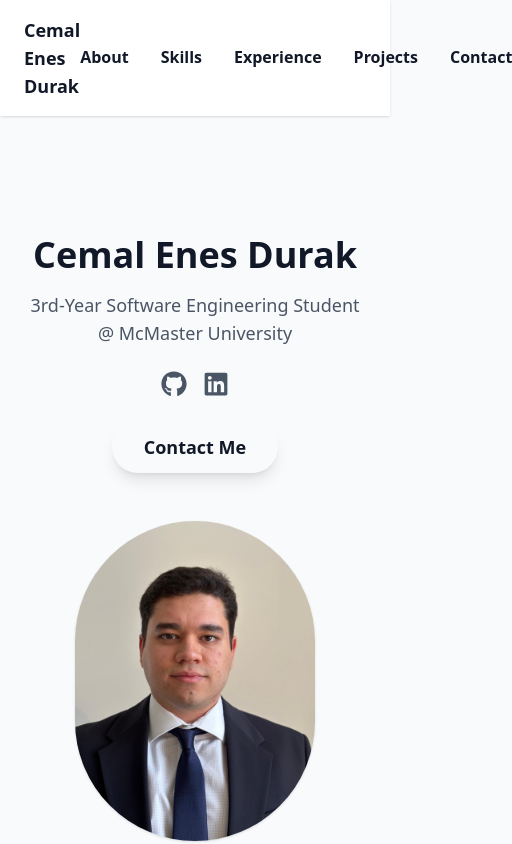
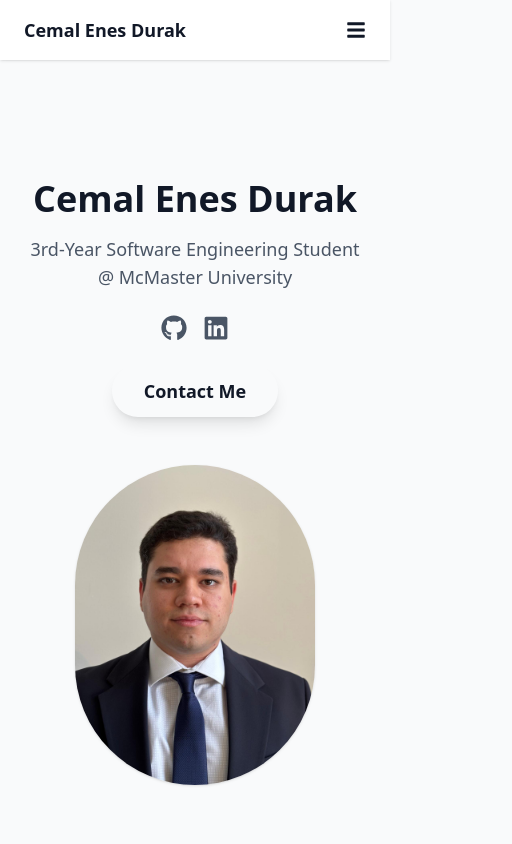
Before and after one commit to cenesdeveloper/portfolio, a Next.js app: page / in a window 390 px wide. Shown: the top 844 px of the page, 512 px wide, since content can reach past the window. Built offline with nearby package versions, Linux system fonts and the light colour scheme.

Commit message:
Added hamburger menu for phone screens

```diff
--- a/app/components/Navbar.tsx
+++ b/app/components/Navbar.tsx
@@ -1,14 +1,22 @@
-'use client';
+"use client";
+import { useState } from "react";
+import { FaBars, FaTimes } from "react-icons/fa";
 
 export default function Navbar() {
+  const [isOpen, setIsOpen] = useState(false);
+  const navItems = ['About', 'Skills', 'Experience', 'Projects', 'Contact'];
+
   return (
-    <nav className="w-full px-6 py-4 bg-white dark:bg-gray-900 shadow sticky top-0 z-50 flex items-center justify-between">
-      {/* Left: name */}
-      <div className="text-lg font-bold text-[--foreground]">Cemal Enes Durak</div>
+    <nav className="w-full px-6 py-4 bg-white dark:bg-gray-900 shadow sticky top-0 z-50">
+      <div className="max-w-7xl mx-auto flex items-center justify-between">
+        {/* Left: name (clickable) */}
+        <a href="#about" className="text-lg font-bold text-[--foreground] hover:text-[--accent] transition">
+          Cemal Enes Durak
+        </a>
 
-      {/* Right: nav links */}
-      <ul className="flex gap-8 font-semibold">
-        {['About', 'Skills', 'Experience', 'Projects', 'Contact'].map((item) => (
+        {/* Desktop Nav */}
+        <ul className="hidden md:flex gap-8 font-semibold">
+          {navItems.map((item) => (
             <li key={item}>
               <a
                 href={`#${item.toLowerCase()}`}
@@ -19,6 +27,33 @@ export default function Navbar() {
             </li>
           ))}
         </ul>
+
+        {/* Mobile hamburger */}
+        <button
+          className="md:hidden text-[--foreground] text-xl"
+          onClick={() => setIsOpen(!isOpen)}
+          aria-label="Toggle menu"
+        >
+          {isOpen ? <FaTimes /> : <FaBars />}
+        </button>
+      </div>
+
+      {/* Mobile Menu */}
+      {isOpen && (
+        <ul className="md:hidden mt-4 flex flex-col gap-4 font-semibold text-center">
+          {navItems.map((item) => (
+            <li key={item}>
+              <a
+                href={`#${item.toLowerCase()}`}
+                onClick={() => setIsOpen(false)}
+                className="block py-2 hover:text-[--accent] transition"
+              >
+                {item}
+              </a>
+            </li>
+          ))}
+        </ul>
+      )}
     </nav>
   );
 }
--- a/app/components/Projects.tsx
+++ b/app/components/Projects.tsx
@@ -6,9 +6,9 @@ export default function Projects() {
       <div className="max-w-5xl mx-auto grid gap-6 md:grid-cols-2">
         <ProjectCard
           title="📚 Gamified Learning Platform"
-          desc="Built a Flask backend to match resumes to job descriptions using GPT-4 and ChromaDB. Dockerized for easy deployment."
+          desc="Designed an interactive web app to enhance student engagement through gamification. Features include educational modules with point-based rewards, leaderboards, achievement badges, and a reward redemption system to make learning more enjoyable and motivating"
           github="https://github.com/DSC-McMaster-U/Gamified-Learning-Platform"
-          skills={["Flask", "Python", "ChromaDB", "Docker"]}
+          skills={["Python", "Flask", "JavaScript", "HTML", "CSS"]}
         />
 
         <ProjectCard
@@ -21,14 +21,14 @@ export default function Projects() {
 
         <ProjectCard
           title="🕹️ Maze Solver"
-          desc="Implemented Tremaux, BFS, and Right-hand algorithms to solve mazes and compare pathfinding strategies."
+          desc="Implemented Tremaux, BFS, and Right-hand algorithms to solve mazes and compare pathfinding strategies"
           github="https://github.com/cenesdeveloper/Maze-Solver"
           skills={["Java", "OOP", "Algorithms"]}
         />
 
         <ProjectCard
           title="🔒 Password Strength Analyzer"
-          desc="A C program that analyzes password strength based on character types and length to help users build secure passwords."
+          desc="A C program that analyzes password strength based on character types and length to help users build secure passwords"
           github="https://github.com/cenesdeveloper/Password-Strength-Analyzer"
           skills={["C", "Security", "CLI"]}
         />
@@ -45,7 +45,7 @@ export default function Projects() {
           desc="Built a personal portfolio using Next.js and Tailwind CSS to showcase my projects, experience, and skills in a responsive layout."
           github="https://github.com/cenesdeveloper/portfolio"
           live="https://cenesdeveloper.vercel.app"
-          skills={["Next.js", "Tailwind CSS", "React"]}
+          skills={["TypeScript", "Next.js", "Tailwind CSS"]}
         />
       </div>
     </section>
```
Lines whose indentation alone changed are shown as unchanged.
